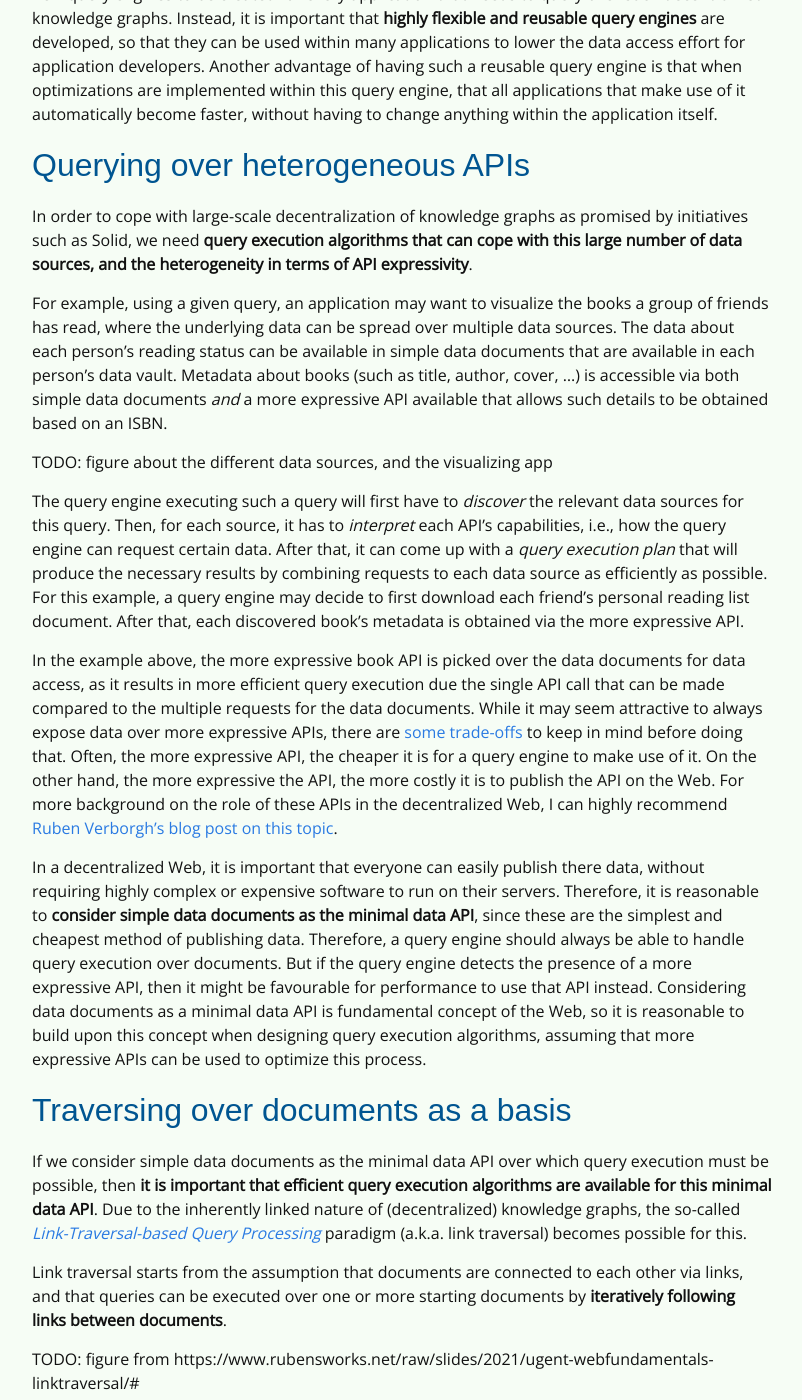
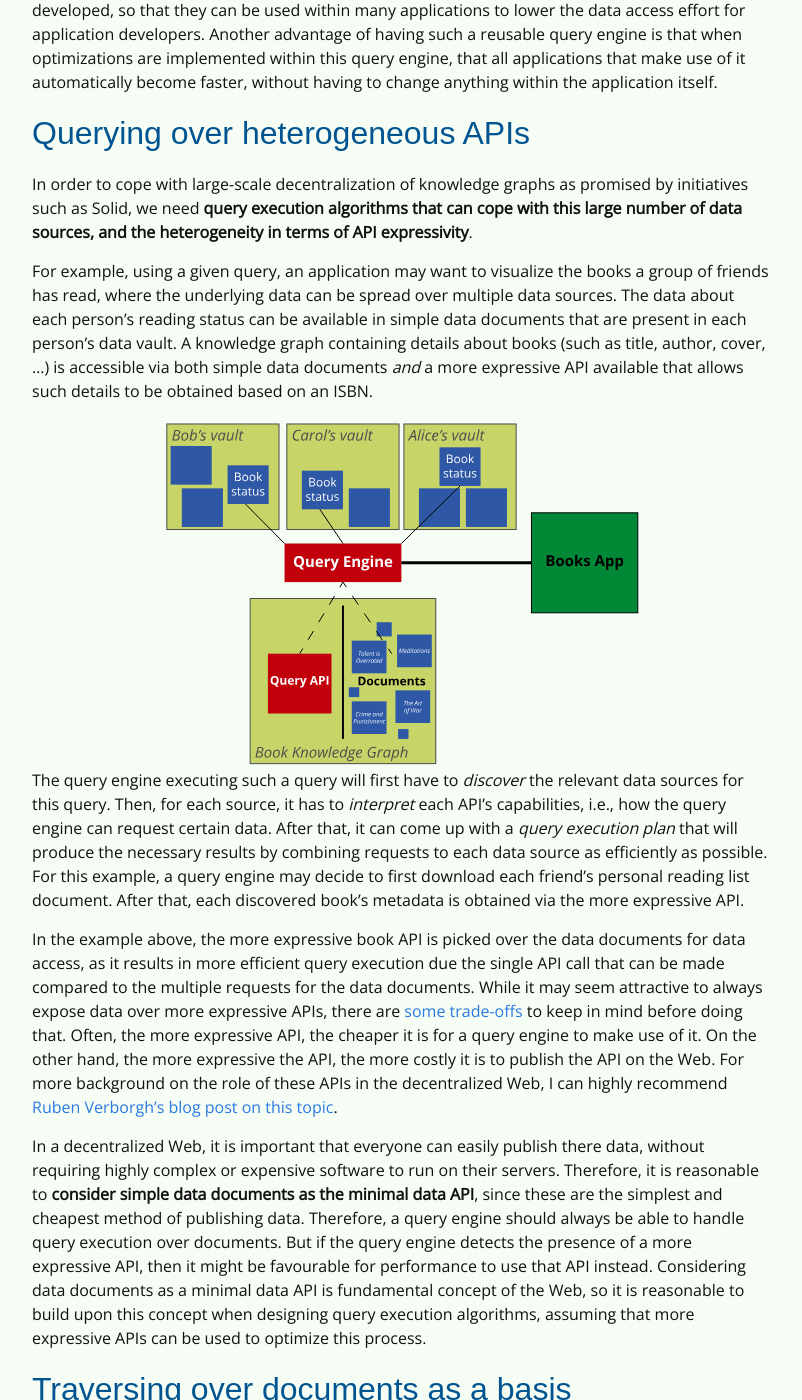
Before and after one commit to rubensworks/rubensworks.net, a Jekyll site: the page built from _posts/2022-01-21-querying-a-decentralized-web.markdown, in a window 1280 px wide and 1400 px high, scrolled down 3258 px. Shown: the whole window, without its empty margins (238-1040 px from the left). Built offline with Jekyll 4.4.1, drawn with Linux system fonts in a browser that asks for light colours; some web fonts are replaced; comment, search, counter and statistics services are not loaded; some of the changed text lies outside the part shown.

Commit message:
Add all final figures for query decentralized post

```diff
--- a/_posts/2022-01-21-querying-a-decentralized-web.markdown
+++ b/_posts/2022-01-21-querying-a-decentralized-web.markdown
@@ -76,10 +76,9 @@ Similar to how application developers do not traverse through internal indexes o
 developers of applications over decentralized knowledge graphs should not manually request a series of APIs and combine their results to look up data.
 Instead, this task of **data access should be taken up by query engines**, with *queries as abstraction interface*.
 
-<p style="text-align: center; font-style: italic;">
-    <img src="/img/blog/querying-a-decentralized-web/query-abstracts-central-to-decentral.svg" alt="Queries act as abstraction layer for data access" class="feature-img" />
-    <br />Queries act as abstraction layer for data access
-</p>
+<center>
+    <img src="/img/blog/querying-a-decentralized-web/query-abstracts-central-to-decentral.svg" alt="Queries act as abstraction layer for data access" />
+</center>
 
 A *query language* such as [SPARQL](https://www.w3.org/TR/sparql11-query/), [SQL](https://www.iso.org/standard/63555.html) and [GraphQL](https://graphql.org/)
 is a traditional way of accessing data.
@@ -124,11 +123,13 @@ we need **query execution algorithms that can cope with this large number of dat
 
 For example, using a given query, an application may want to visualize the books a group of friends has read,
 where the underlying data can be spread over multiple data sources.
-The data about each person's reading status can be available in simple data documents that are available in each person's data vault.
-Metadata about books (such as title, author, cover, ...) is accessible via both simple data documents
+The data about each person's reading status can be available in simple data documents that are present in each person's data vault.
+A knowledge graph containing details about books (such as title, author, cover, ...) is accessible via both simple data documents
 *and* a more expressive API available that allows such details to be obtained based on an ISBN.
 
-TODO: figure about the different data sources, and the visualizing app
+<center>
+    <img src="/img/blog/querying-a-decentralized-web/books-app.svg" alt="Decentralized book application" />
+</center>
 
 The query engine executing such a query will first have to *discover* the relevant data sources for this query.
 Then, for each source, it has to *interpret* each API's capabilities, i.e., how the query engine can request certain data.
@@ -168,7 +169,9 @@ Link traversal starts from the assumption that documents are connected to each o
 and that queries can be executed over one or more starting documents
 by **iteratively following links between documents**.
 
-TODO: figure from https://www.rubensworks.net/raw/slides/2021/ugent-webfundamentals-linktraversal/#
+<center>
+    <img src="/img/blog/querying-a-decentralized-web/follow-links.svg" alt="Query engine follows links between documents" />
+</center>
 
 #### The problems of Link Traversal
 
@@ -245,6 +248,10 @@ For example, a social network application may enable the visualization of all fr
 which may during the computation phase still show some people as being a friend of a friend with a certain chance,
 until they can be confirmed by the query engine.
 
+<center>
+    <img src="/img/blog/querying-a-decentralized-web/social-app-problems.svg" alt="Showing streaming, partial, and probabilistic results" />
+</center>
+
 ## Beyond Link Traversal
 
 Even though there are many opportunities for improving the performance of link traversal,
@@ -271,7 +278,9 @@ which could be exposed on a Solid data vault (or parts thereof) in case the know
 If a query engine is traversing over that vault, and it discovers the presence of such a query interface,
 it could abort traversal over that range, and directly query that API instead.
 
-TODO: figure pointer from pod to API
+<center>
+    <img src="/img/blog/querying-a-decentralized-web/vault-query-api.svg" alt="Exposing a query API next to documents to speed up execution" />
+</center>
 
 Another opportunity is the usage of **Web-based indexing techniques**, such as [ShapeTrees](https://shapetrees.org/).
 These techniques allow *structural information of the knowledge graphs* to be described.
@@ -282,7 +291,9 @@ after which the query engine should only look at the photos in the container of
 In general, structural information from Web-based indexes can be used to _prune_ links and documents that are guaranteed to not be relevant for the query results.
 Furthermore, this information can also be used to _prioritize_ certain links that are more closely related to the given query than other links.
 
-TODO: figure photos by location
+<center>
+    <img src="/img/blog/querying-a-decentralized-web/pod-structure.svg" alt="Expose structural information to inform query engine" />
+</center>
 
 A third opportunity is that of **Web-based materialized views**,
 which involves precomputing a derived view on (a subset of) a knowledge graph,
@@ -292,7 +303,9 @@ For example, while a user's vault may contain photos structured by city,
 a derived view may be created that structures these same photos by quality.
 Depending on the type of query, the query engine may decide to pick either the original view or the derived view to achieve the best query performance.
 
-TODO: figure photos in different views
+<center>
+    <img src="/img/blog/querying-a-decentralized-web/pod-views.svg" alt="Different views to help query execution" />
+</center>
 
 A final opportunity involves **summarization via aggregation services**.
 This concept is similar to that of materialized views,
@@ -304,6 +317,10 @@ before a more in-depth (and more expensive) look should be done into the rest of
 Since a summary still requires a lookup for the original data,
 it may even be possible to use probabilistic datastructures for more efficiently storing these summaries,
 such as [Bloom filters](https://www.geeksforgeeks.org/bloom-filters-introduction-and-python-implementation/).
+
+<center>
+    <img src="/img/blog/querying-a-decentralized-web/pod-summary.svg" alt="Aggregators summarize data in one or more vaults" />
+</center>
 
 #### Considering these opportunities
 
```
Also changed, not shown: img/blog/querying-a-decentralized-web/books-app.svg (added), img/blog/querying-a-decentralized-web/follow-links.svg (added), img/blog/querying-a-decentralized-web/pod-structure.svg (added), img/blog/querying-a-decentralized-web/pod-summary.svg (added), img/blog/querying-a-decentralized-web/pod-views.svg (added), img/blog/querying-a-decentralized-web/query-abstracts-central-to-decentral.svg, img/blog/querying-a-decentralized-web/social-app-problems.svg (added), img/blog/querying-a-decentralized-web/vault-query-api.svg (added).
